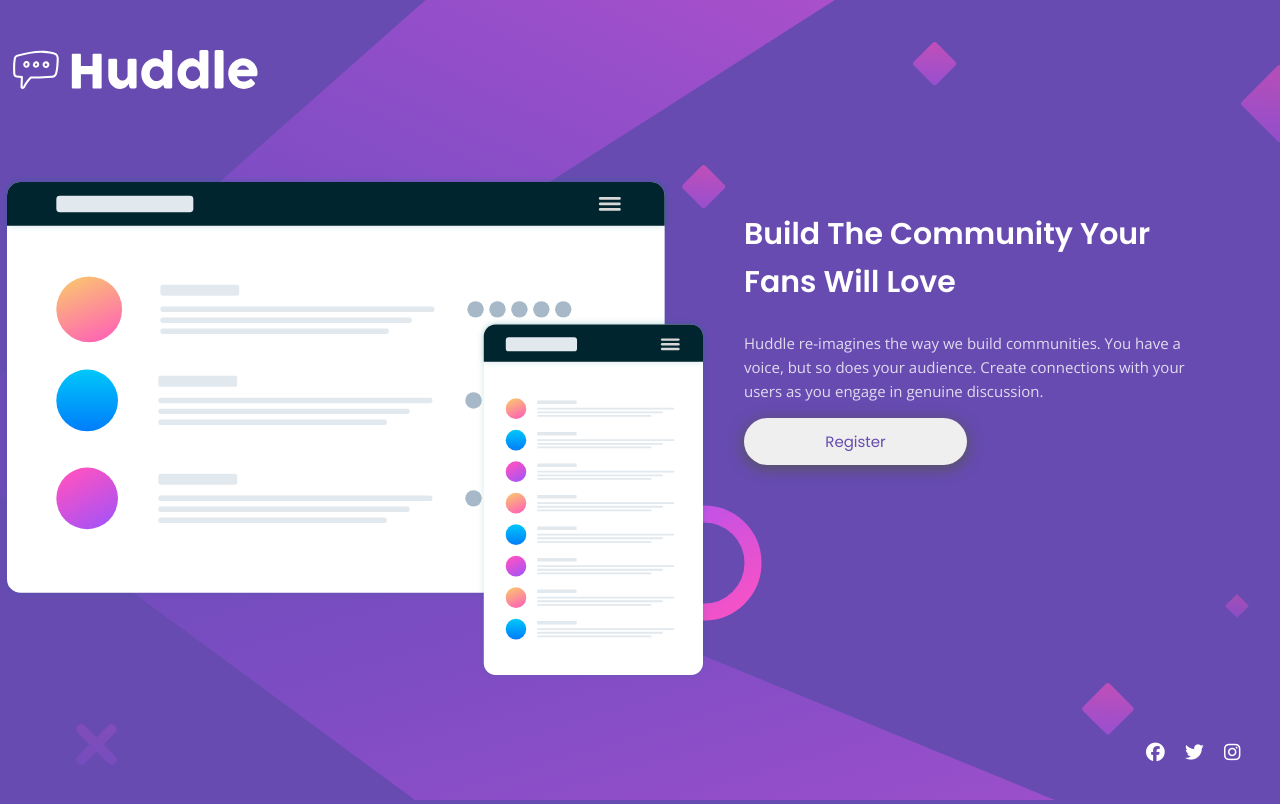
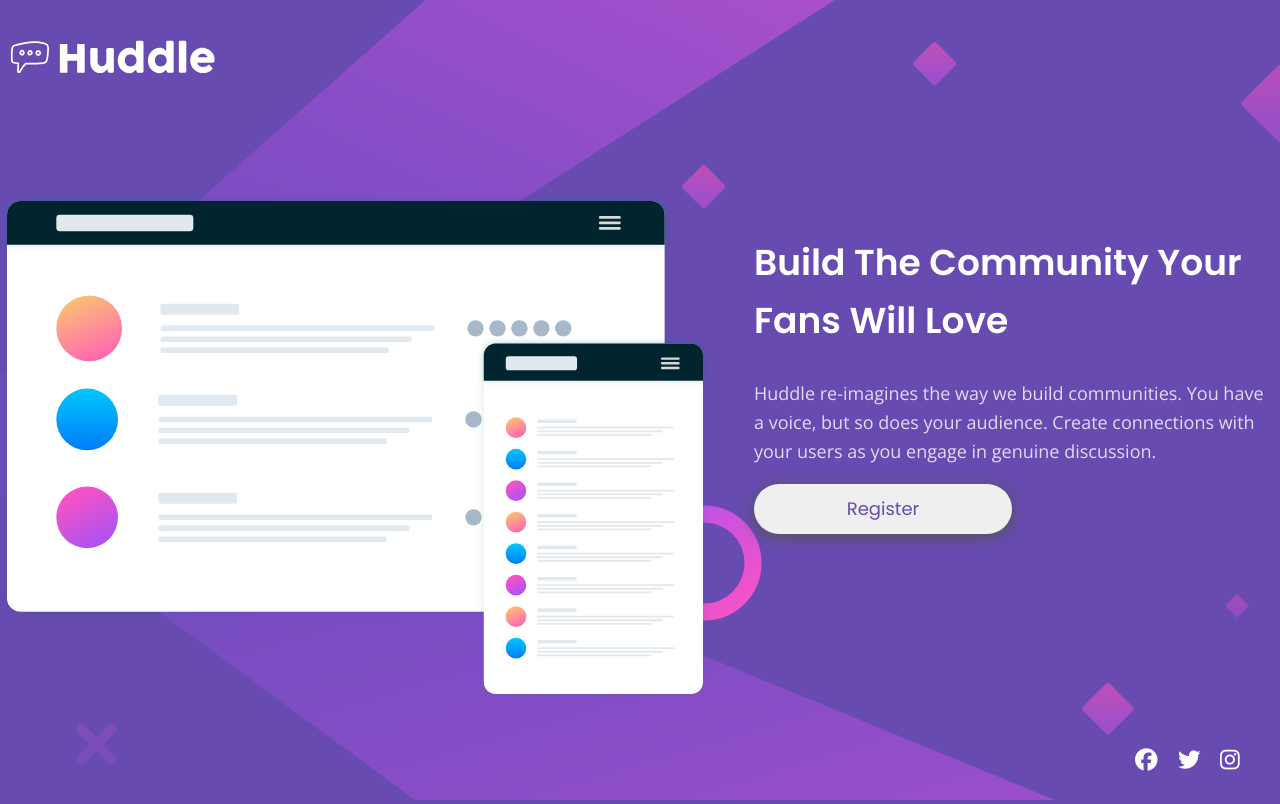
Before and after one commit to Coding-with-Echo/FM-huddle-landpage, a website built with Parcel: page index.html in a window 1280 px wide. Built offline with nearby package versions, Linux system fonts and the light colour scheme.

Commit message:
rebuilding

```diff
--- a/css/style.css
+++ b/css/style.css
@@ -38,6 +38,8 @@ body {
   body {
     background: url("/images/bg-desktop.svg"), #674bb1;
     background-repeat: no-repeat, no-repeat;
+    margin: 0 8rem;
+    font-size: 1.8rem;
   }
 }
 
@@ -53,7 +55,7 @@ p {
 
 @media screen and (min-width: 1024px) {
   h1 {
-    font-size: 3.5rem;
+    font-size: 4rem;
   }
 }
 
@@ -95,6 +97,7 @@ p {
 @media screen and (min-width: 1024px) {
   .grid {
     grid-template-columns: auto 1fr;
+    margin-top: 11rem;
   }
 }
 
@@ -107,8 +110,6 @@ p {
 @media screen and (min-width: 768px) {
   .page--content {
     text-align: left;
-    padding-right: 9rem;
-    padding-left: 0;
   }
 
   .btn {
@@ -129,7 +130,7 @@ header > img {
 
 @media screen and (min-width: 1024px) {
   header > img {
-    max-width: 320px;
+    max-width: 220px;
   }
 }
 
```
